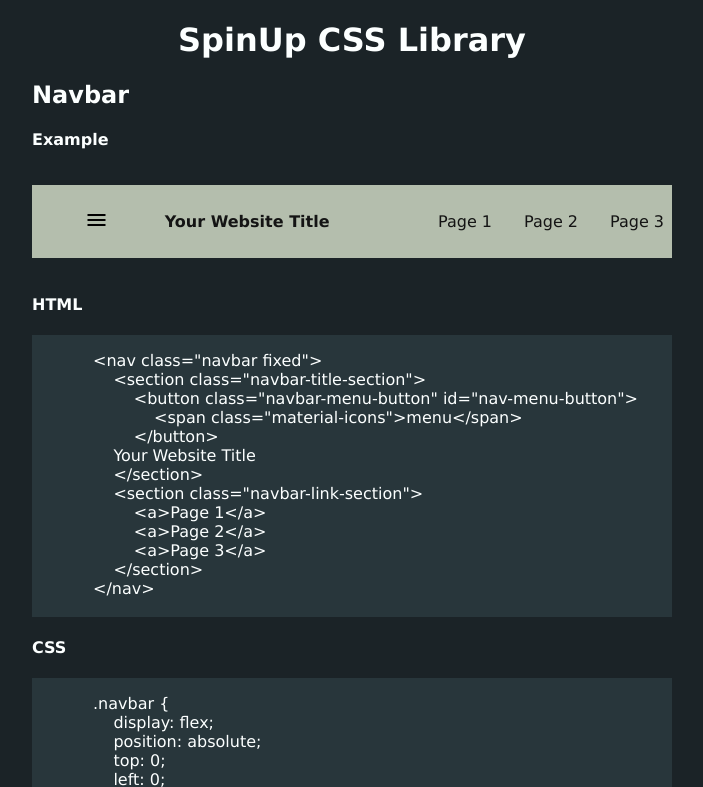
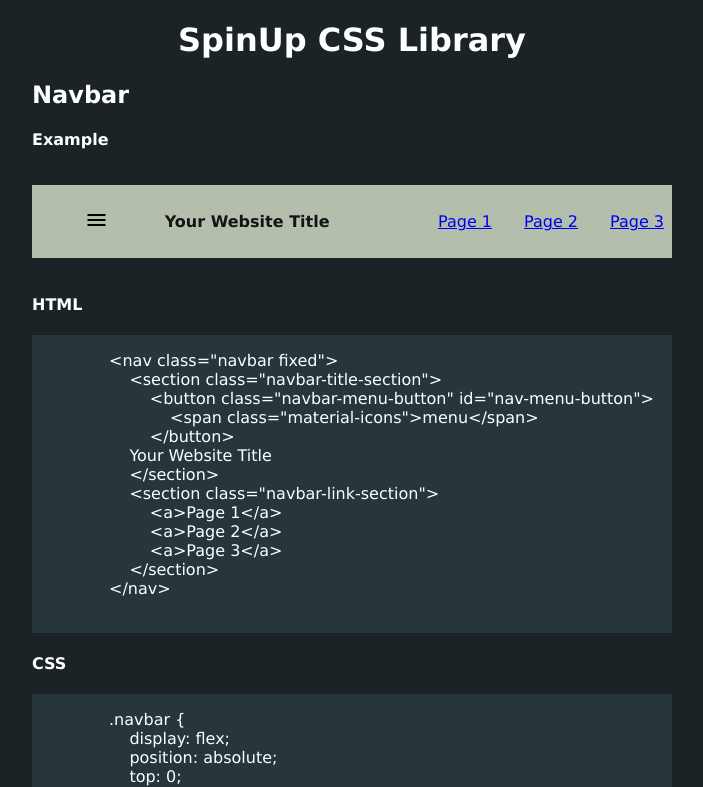
Before and after one commit to TannertheHowell/css-component-library, a plain HTML site: page index.html in a window 1280 px wide. Shown: the top 787 px of the page, without its empty margins (288-991 px from the left). Drawn offline with Linux system fonts and the light colour scheme.

```diff
--- a/assn5.js
+++ b/assn5.js
@@ -7,9 +7,9 @@ document.getElementById("navBarHTML").innerHTML = `
         Your Website Title
     </section>
     <section class="navbar-link-section">
-        <a>Page 1</a>
-        <a>Page 2</a>
-        <a>Page 3</a>
+        <a href="https://www.youtube.com/watch?v=8ybW48rKBME">Page 1</a>
+        <a href="https://www.youtube.com/watch?v=8ybW48rKBME">Page 2</a>
+        <a href="https://www.youtube.com/watch?v=8ybW48rKBME">Page 3</a>
     </section>
 </nav>
 `;
--- a/style.css
+++ b/style.css
@@ -14,5 +14,6 @@ h1{
 .codeContainer{
     background-color: rgb(40,54,59);
     font-family: Verdana, Geneva, Tahoma, sans-serif;
-    padding-top: 16px;
+    padding: 16px;
+    margin: 0px;
 }
```
Also changed, not shown: navbar.html (+1 -1 lines).
